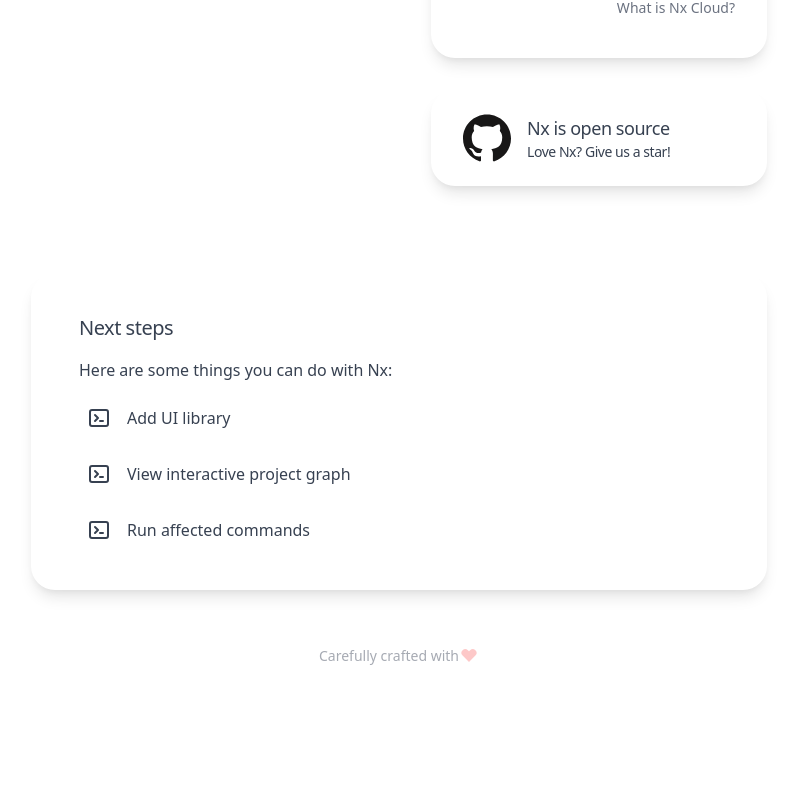
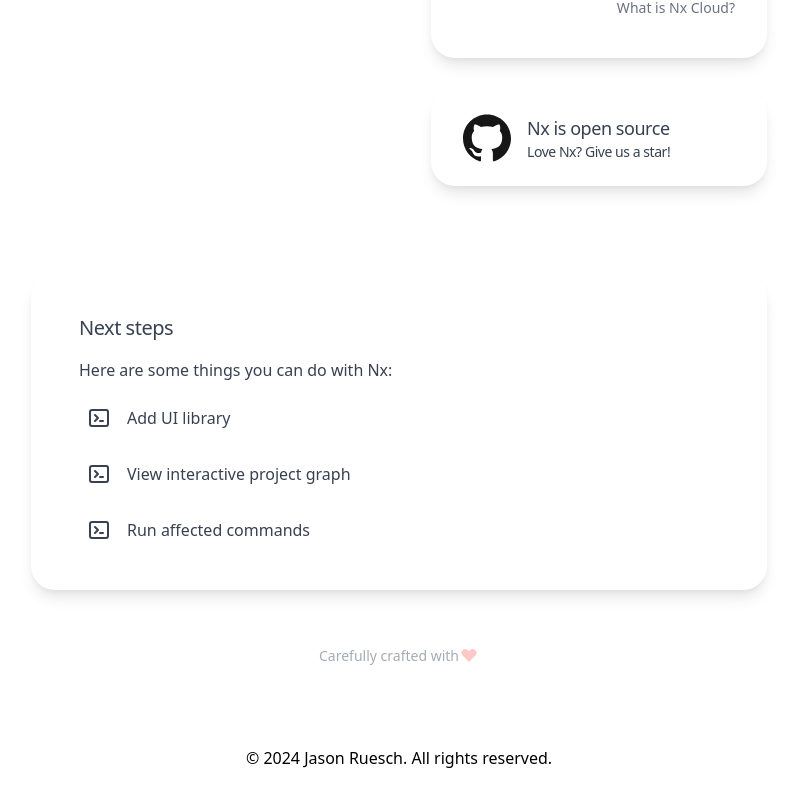
Before and after one commit to jasonruesch/jasonruesch.new, a React (Vite) app: page / in a window 1280 px wide. Shown: the part 1038-1840 px from the top of the page, without its empty margins (241-1038 px from the left). Before the commit the page ends 1752 px from the top, so only its background shows below. Built offline with nearby package versions, Linux system fonts and the light colour scheme.

Commit message:
feat(jasonruesch): add copyright to footer

```diff
--- a/src/app/app.tsx
+++ b/src/app/app.tsx
@@ -4,9 +4,16 @@
 
 export function App() {
   return (
-    <div>
-      <NxWelcome title="Jason Ruesch" />
-    </div>
+    <>
+      <div>
+        <NxWelcome title="Jason Ruesch" />
+      </div>
+      <footer style={{ padding: '2rem 0' }}>
+        <p style={{ textAlign: 'center' }}>
+          &copy; {new Date().getFullYear()} Jason Ruesch. All rights reserved.
+        </p>
+      </footer>
+    </>
   );
 }
 
```
